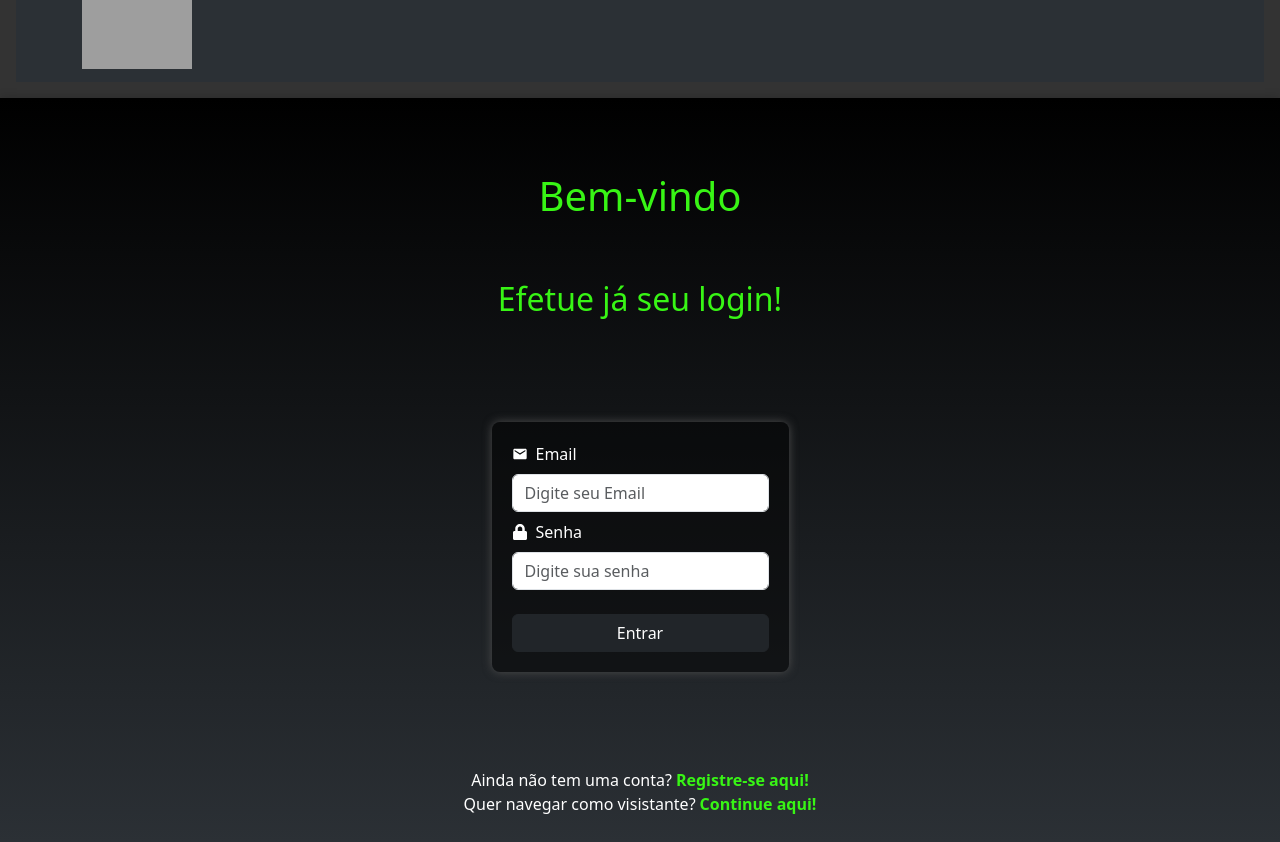
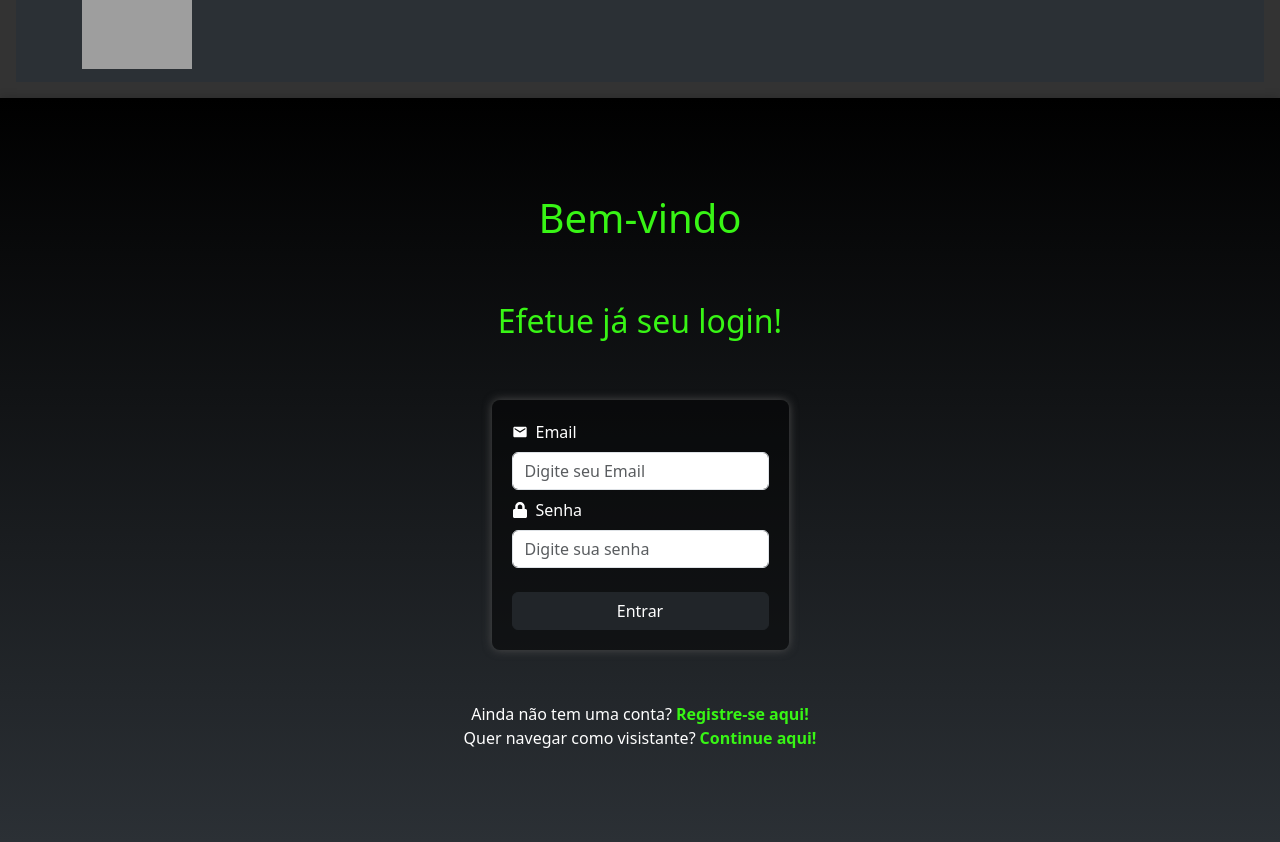
Before and after one commit to Our-time-Fatec/API-2023_2-Front, a React (Create React App) app: page / in a window 1280 px wide. Built offline with nearby package versions, Linux system fonts and the light colour scheme; grey boxes are pictures that could not be loaded.

Commit message:
Correções no login.css

```diff
--- a/src/pages/Login/index.tsx
+++ b/src/pages/Login/index.tsx
@@ -36,9 +36,9 @@ const LoginPage: React.FC = () => {
                 <NavBar isLogin={true} />
             </header>
             <main className='main-container'>
-                <h1 className='mt-5' style={{ color: '#38f515' }}> Bem-vindo</h1>
+                <h1 className='mt-1' style={{ color: '#38f515' }}> Bem-vindo</h1>
                 <h2 className='mt-1' style={{ color: '#38f515' }}>Efetue já seu login!</h2>
-                <div className="d-flex justify-content-center align-items-center login-container mt-5">
+                <div className="d-flex justify-content-center align-items-center login-container mt-1">
                     <Form className='d-flex flex-column gap-2'>
                         <Form.Group controlId="formEmail">
                             <Form.Label className='d-flex align-items-center gap-2'><MdEmail /><span>Email</span></Form.Label>
@@ -65,7 +65,7 @@ const LoginPage: React.FC = () => {
 
                         </Form>
                 </div>
-                <div className= 'options d-flex flex-column align-items-center mt-5'>
+                <div className= 'options d-flex flex-column align-items-center mt-1'>
                     <span className='d-flex gap-1'>
                         <span>Ainda não tem uma conta?</span>
                         <Link to={`/register`}>Registre-se aqui!</Link>
--- a/src/pages/User/Perfil/index.tsx
+++ b/src/pages/User/Perfil/index.tsx
@@ -49,25 +49,25 @@ const PerfilUser: React.FC = () => {
       </header>
       <main className='main-container'>
         <div className="userDados d-flex flex-column align-items-center justify-content-center">
-          <h1 className='meuperfil'>{userIdFromUrl == userId ? "Meu Perfil" : `Perfil de ${user?.username}`}</h1>
+          <h1 className='meuperfil'>{userIdFromUrl === userId ? "Meu Perfil" : `Perfil de ${user?.username}`}</h1>
           <p>Email: {user?.email}</p>
           <p>Telefone: {user?.telefone}</p>
           <p>Endereço: {user?.endereco}</p>
           <Button variant="success" className='whatsapp' href={whatsappLink} target="_blank" rel="noopener noreferrer">
             WhatsApp
           </Button>
-          {userIdFromUrl == userId ? (<Link to={`/update/${userId}`}>Editar minhas informações</Link>) : ""}
-          {userIdFromUrl == userId ? (<Link to={`/bike/cadastrar`}>Cadastrar Bicicleta</Link>) : ""}
+          {userIdFromUrl === userId ? (<Link to={`/update/${userId}`}>Editar minhas informações</Link>) : ""}
+          {userIdFromUrl === userId ? (<Link to={`/bike/cadastrar`}>Cadastrar Bicicleta</Link>) : ""}
         </div>
         <div className="userBikes d-flex flex-column justify-content-center align-items-center">
           {user?.bicicletas && user?.bicicletas?.length > 0 ? (
             <>
-              <h1 className='mt-2'>{userIdFromUrl == userId ? "Minhas Bikes" : `Bikes de ${user?.username}`}</h1>
+              <h1 className='mt-2'>{userIdFromUrl === userId ? "Minhas Bikes" : `Bikes de ${user?.username}`}</h1>
               <div className="bicicletas d-flex flex-wrap align-items-center justify-content-center gap-3">
                 {user?.bicicletas.map((i) => {
                   return (
                     <div className="div-bike" key={i.id}>
-                      <CardBike id={i.id} marca={i.marca?.nome} modalidade={i.modalidade?.nome} foto={i.fotos && i.fotos[0]?.url} descricao={i.descricao} valorDia={i.valorDia} valorHora={i.valorHora} donoId={i.donoId} isProfile={true} isAlugada={i.isAlugada} isMyPerfil={userIdFromUrl == userId} />
+                      <CardBike id={i.id} marca={i.marca?.nome} modalidade={i.modalidade?.nome} foto={i.fotos && i.fotos[0]?.url} descricao={i.descricao} valorDia={i.valorDia} valorHora={i.valorHora} donoId={i.donoId} isProfile={true} isAlugada={i.isAlugada} isMyPerfil={userIdFromUrl === userId} />
                     </div>
                   )
                 })}
```
